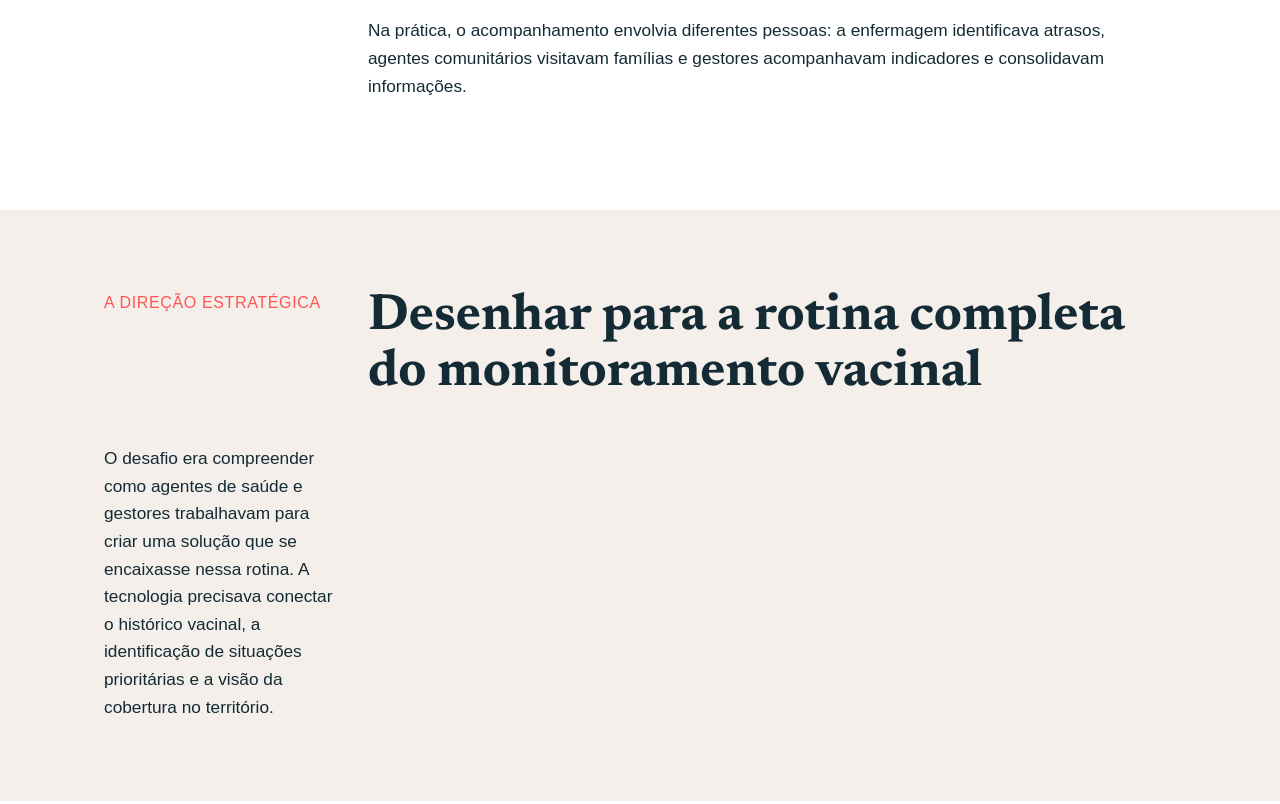
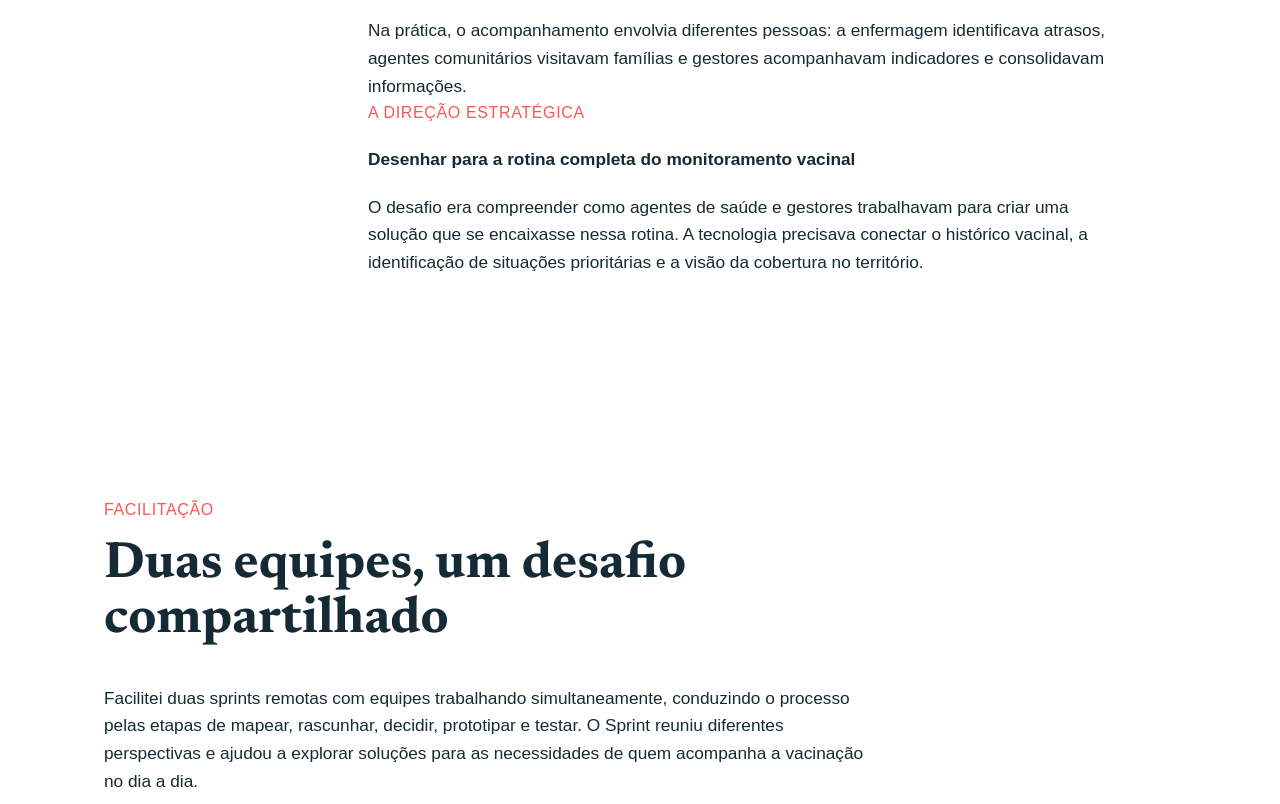
Before and after one commit to prbprado/portfolio, a plain HTML site: page case-unicef.html in a window 1280 px wide. Shown: the part 1244-2048 px from the top of the page. Drawn offline with Linux system fonts and the light colour scheme; a web font is replaced by a local one.

Commit message:
Ajusta conteudo da pagina Unicef

```diff
--- a/case-unicef.html
+++ b/case-unicef.html
@@ -54,17 +54,11 @@
           <h2>Aproximamos a solução da rotina de agentes e gestores de saúde para apoiar o monitoramento da vacinação em Tarumã.</h2>
           <p>O acompanhamento era feito manualmente, com listas de crianças com doses em atraso. As informações eram cumulativas e não ofereciam histórico ou comparação clara. A equipe precisava investigar dados faltantes e diferenças entre os registros locais e os enviados ao e-SUS.</p>
           <p>Na prática, o acompanhamento envolvia diferentes pessoas: a enfermagem identificava atrasos, agentes comunitários visitavam famílias e gestores acompanhavam indicadores e consolidavam informações.</p>
+            <span class="eyebrow text-coral">A DIREÇÃO ESTRATÉGICA</span>
+                <p style="font-weight: bold;">Desenhar para a rotina completa do monitoramento vacinal</p>
+                <p>O desafio era compreender como agentes de saúde e gestores trabalhavam para criar uma solução que se encaixasse nessa rotina. A tecnologia precisava conectar o histórico vacinal, a identificação de situações prioritárias e a visão da cobertura no território.</p>
+
         </div>
-      </div>
-    </section>
-
-    <section class="pdf-sprint">
-      <div class="container pdf-sprint-grid">
-        <div>
-          <span class="eyebrow text-coral">A DIREÇÃO ESTRATÉGICA</span>
-        </div>
-        <h2>Desenhar para a rotina completa do monitoramento vacinal</h2>
-        <p>O desafio era compreender como agentes de saúde e gestores trabalhavam para criar uma solução que se encaixasse nessa rotina. A tecnologia precisava conectar o histórico vacinal, a identificação de situações prioritárias e a visão da cobertura no território.</p>
       </div>
     </section>
 
```
